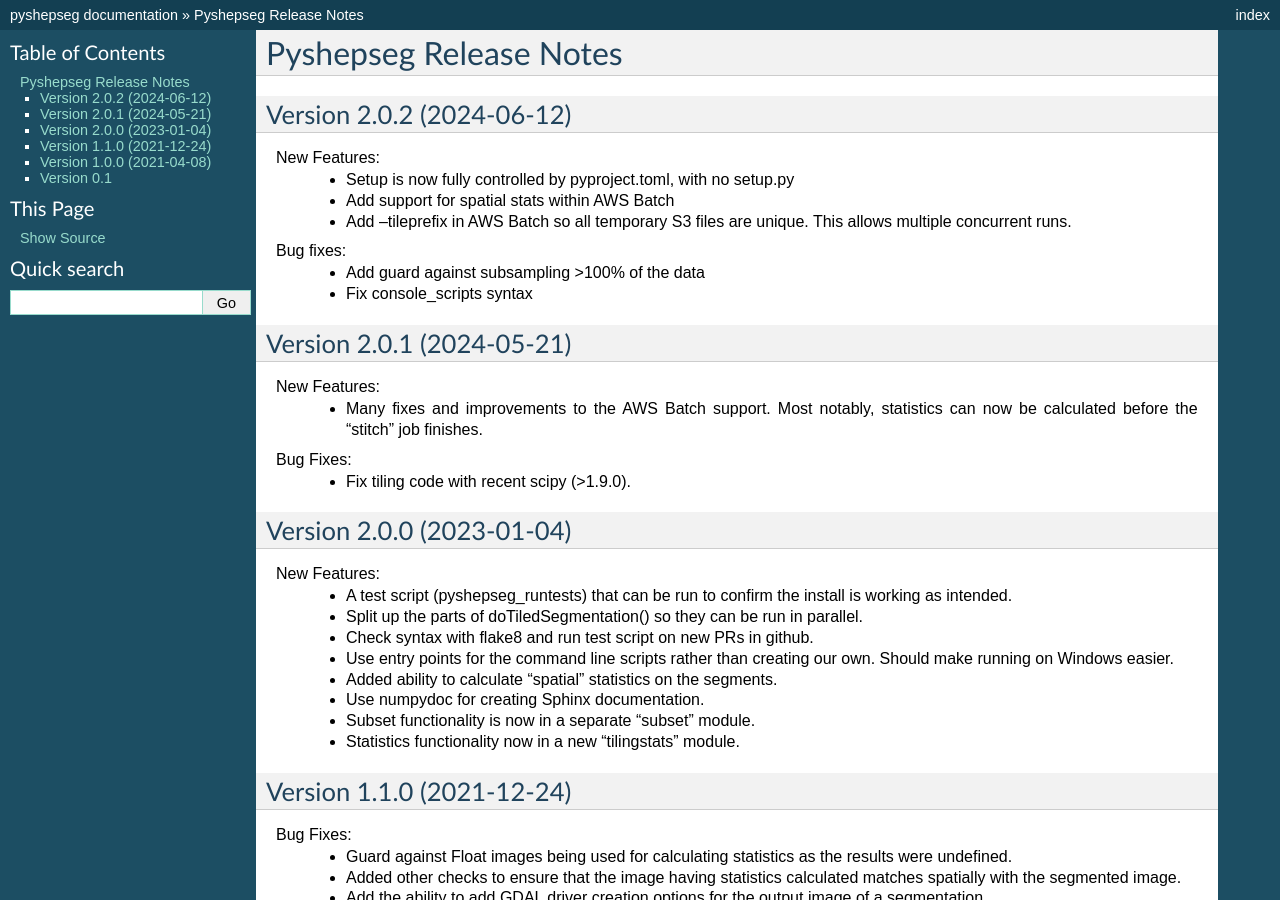
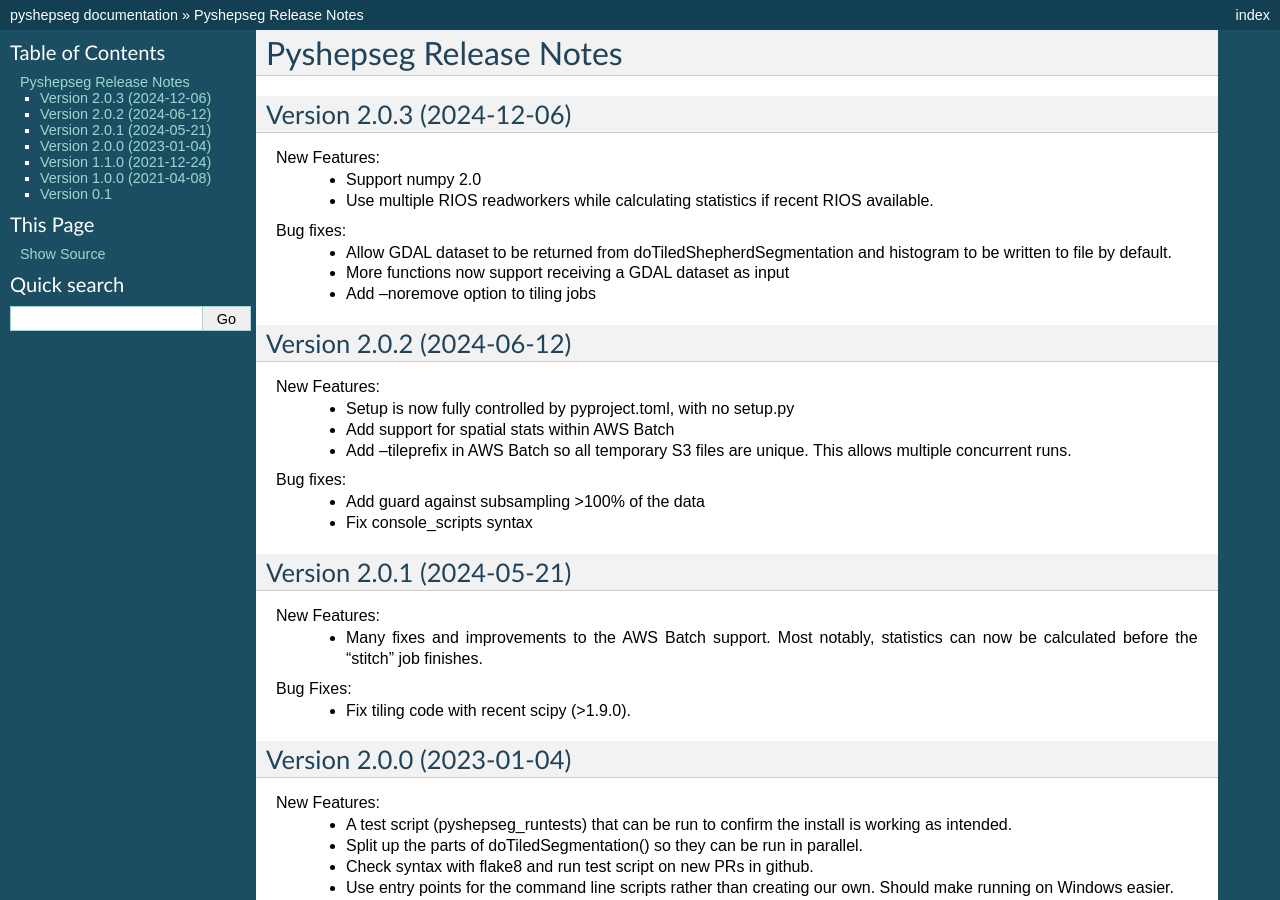
Before and after one commit to ubarsc/pyshepseg, a Sphinx documentation site: the page built from doc/source/ReleaseNotes.rst, in a window 1280 px wide and 900 px high. Built offline with Sphinx 7.4.7, drawn with Linux system fonts in a browser that asks for light colours.

Commit message:
prepare for 2.0.3 release (#66)

```diff
--- a/doc/source/ReleaseNotes.rst
+++ b/doc/source/ReleaseNotes.rst
@@ -1,5 +1,17 @@
 Pyshepseg Release Notes
 =======================
+
+Version 2.0.3 (2024-12-06)
+--------------------------
+
+New Features:
+  * Support numpy 2.0
+  * Use multiple RIOS readworkers while calculating statistics if recent RIOS available.
+
+Bug fixes:
+  * Allow GDAL dataset to be returned from doTiledShepherdSegmentation and histogram to be written to file by default.
+  * More functions now support receiving a GDAL dataset as input
+  * Add --noremove option to tiling jobs
 
 Version 2.0.2 (2024-06-12)
 --------------------------
--- a/pyshepseg/__init__.py
+++ b/pyshepseg/__init__.py
@@ -29,5 +29,5 @@
 
 """
 
-SHEPSEG_VERSION = '2.0.2'
+SHEPSEG_VERSION = '2.0.3'
 __version__ = SHEPSEG_VERSION
```
